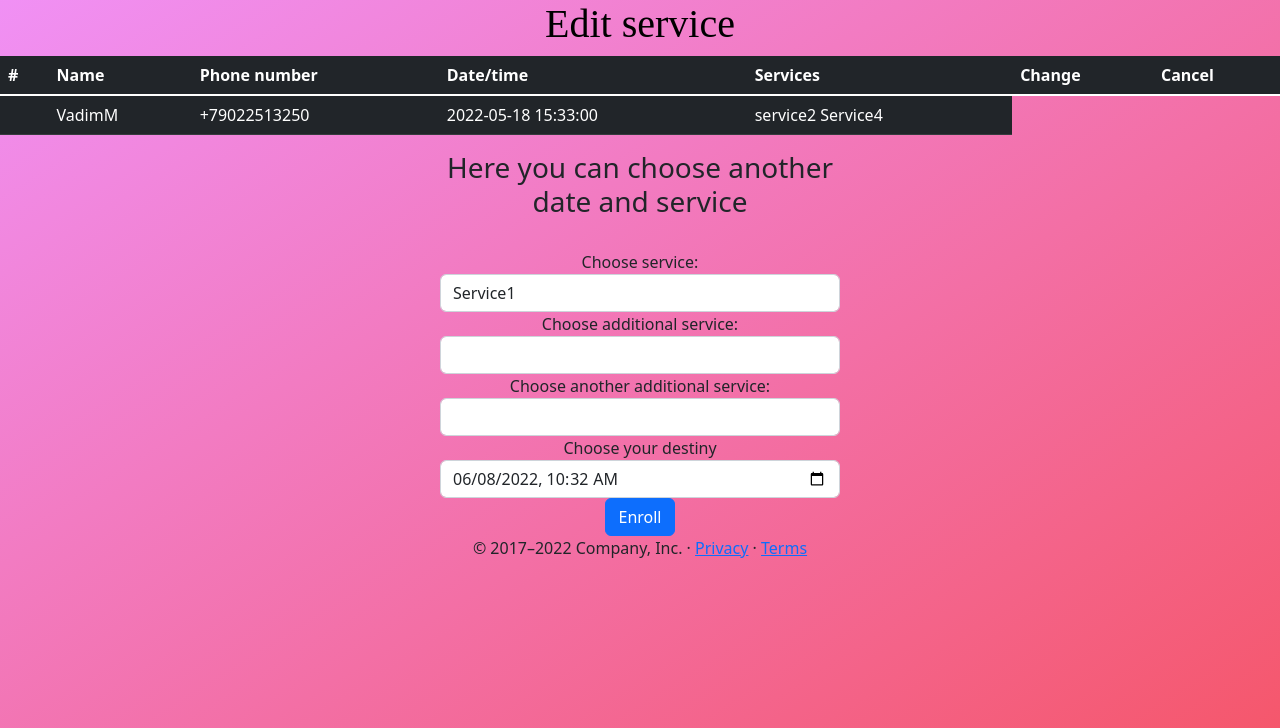
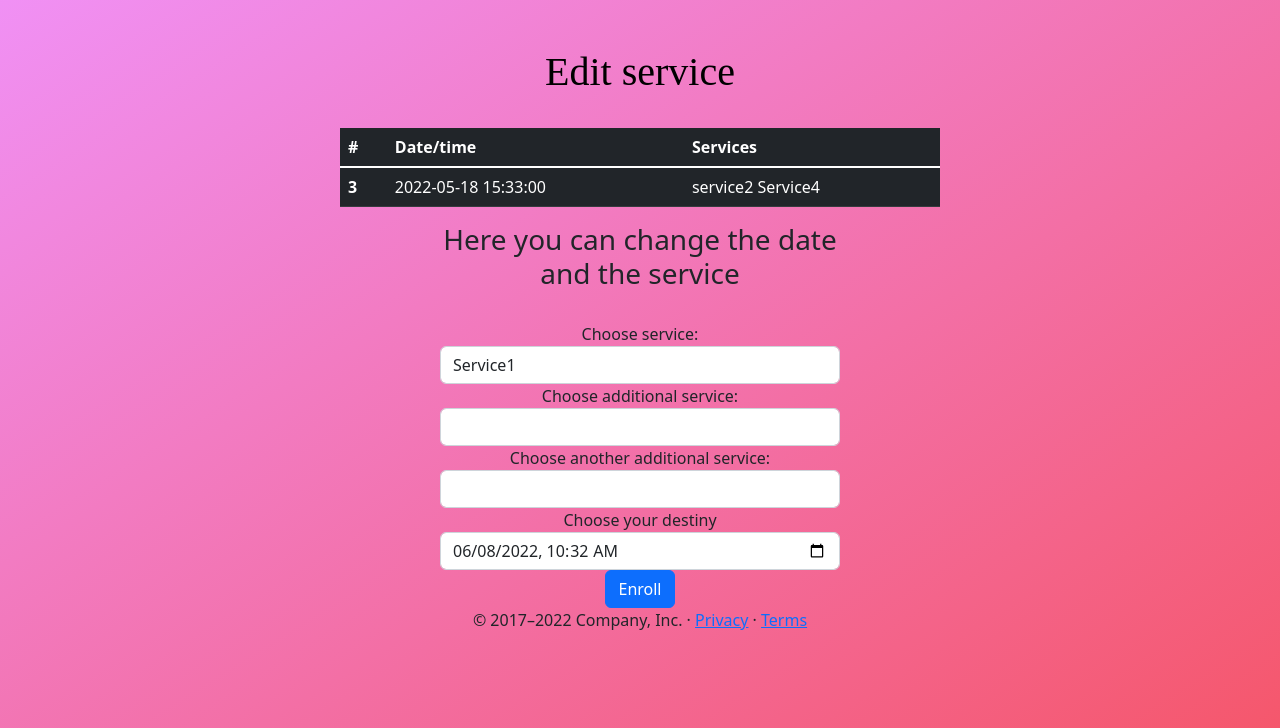
Before and after one commit to vadim-makarov/Customer-service, a Flask app: page /edit_service/3 in a window 1280 px wide. Shown: the part 72-800 px from the top of the page. Run offline with Flask 2, Linux system fonts and the light colour scheme; a user stored in the database is signed in; data comes from the database, SQL or seed files in the repository; both versions use the stored data as it was after the commit; some libraries are stand-ins or nearby versions.

Commit message:
well-worked edit-service routes and templates

```diff
--- a/app/routes.py
+++ b/app/routes.py
@@ -86,20 +86,17 @@ def add_service():
 @app.route('/edit_service/<int:service_id>', methods=['GET', 'POST'])
 @login_required
 def edit_service(service_id):
-    current_service = Service.query.filter_by(id=service_id).first()
+    service = Service.query.filter_by(id=service_id).first()
     form = Services()
     if form.validate_on_submit() and form.submit.data:
         user_choises = ' '.join([form.service1.data, form.service2.data, form.service3.data])
-        current_service.service = user_choises
-        service_time = form.service_time.data
+        service.service = user_choises
+        service.service_time = form.service_time.data
         db.session.commit()
-        flash(f'Ok, {current_user.username} you have changed your service to {user_choises} at {service_time}!')
+        flash(f'Ok, {current_user.username} you have changed your service to {user_choises} at {service.service_time}!')
         time.sleep(0.5)
         return redirect(url_for('user', username=current_user.username))
-    elif request.method == 'GET':
-        form.service1.data = current_service.service
-        # form.service_time.data = current_service.service_time
-    return render_template('edit_service.html', title='Edit service', form=form, user=current_user, current_service=current_service)
+    return render_template('edit_service.html', title='Edit service', form=form, user=current_user, service=service)
 
 
 @app.route('/user/<int:service_id>', methods=['POST'])
--- a/app/templates/edit_service.html
+++ b/app/templates/edit_service.html
@@ -12,7 +12,7 @@ main
   vertical-align:middle;
   margin: 0 auto;
   vertical-align:middle;
-  max-width: auto;
+  max-width: 600px;
   padding: auto;
   text-align: center;
 }
@@ -31,33 +31,27 @@ max-width: 400px;
 btn: btn-warning
 }
 </style>
-<h1>Edit service</h1>
+<br><br><h1>Edit service</h1><br>
  <table class="table table-dark">
         <thead>
         <tr>
             <th scope="col">#</th>
-            <th scope="col">Name</th>
-            <th scope="col">Phone number</th>
             <th scope="col">Date/time</th>
             <th scope="col">Services</th>
-            <th scope="col">Change</th>
-            <th scope="col">Cancel</th>
         </tr>
         </thead>
         <tbody class="table-group-divider">
         <tr>
             {% if user == current_user %}
-            <th scope="row">{{ service_id }}</th>
-            <td>{{ user.username }}</td>
-            <td>{{ user.phone_number }}</td>
-            <td>{{ current_service.service_time }}</td>
-            <td>{{ current_service.service }}</td>
+            <th scope="row">{{ service.id }}</th>
+            <td>{{ service.service_time }}</td>
+            <td>{{ service.service }}</td>
             {% endif %}
         </tr>
         </tbody>
     </table>
     <form action="" method="post">
-        <h3><label>Here you can choose another date and service</label></h3><br>
+        <h3><label>Here you can change the date and the service</label></h3><br>
         {{ wtf.quick_form(form) }}
         {% for error in wtf.quick_form(form).errors %}
         <span style="btn btn-warning">{{ error }}</span>
```
Also changed, not shown: app/user.db.
